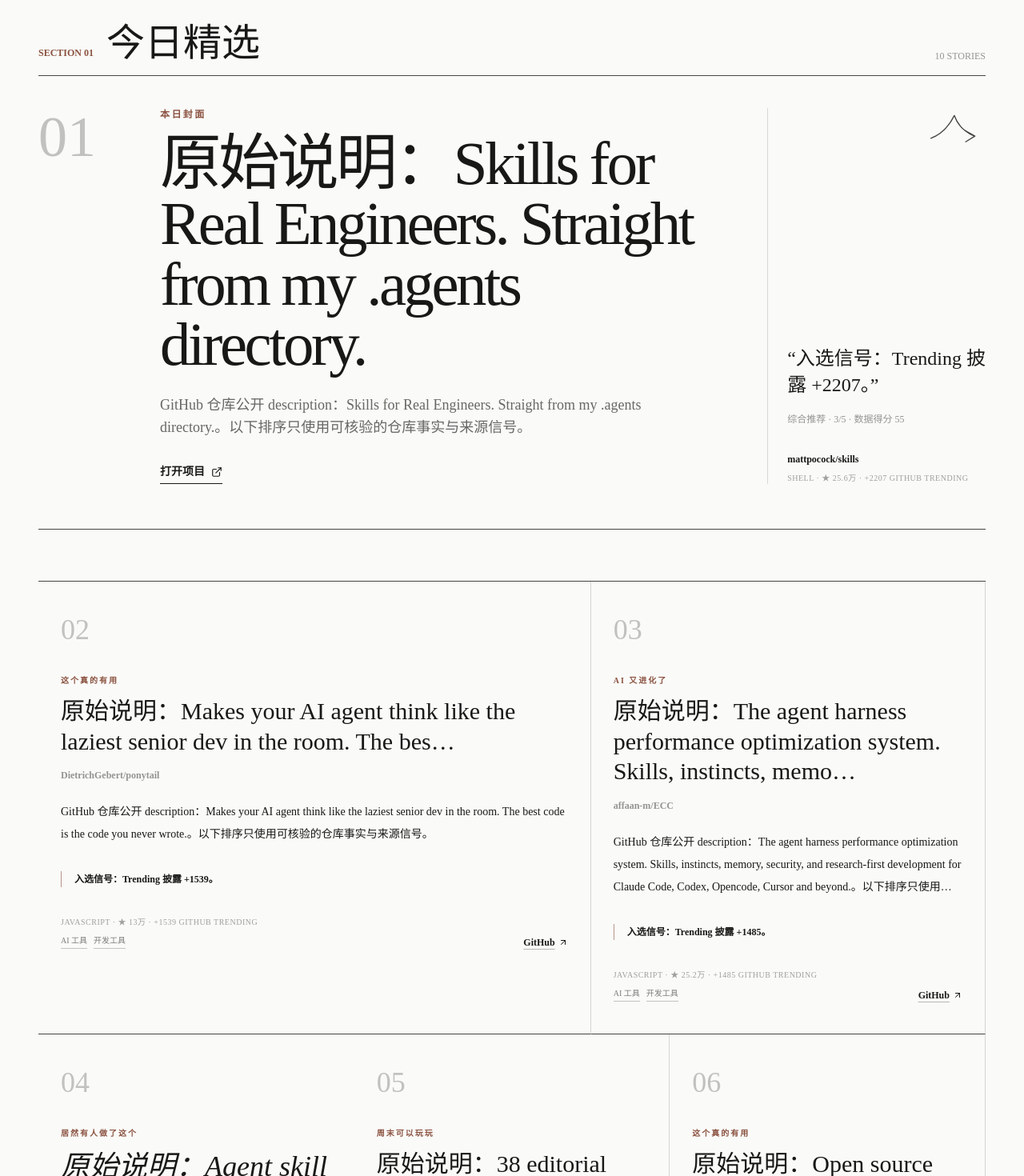
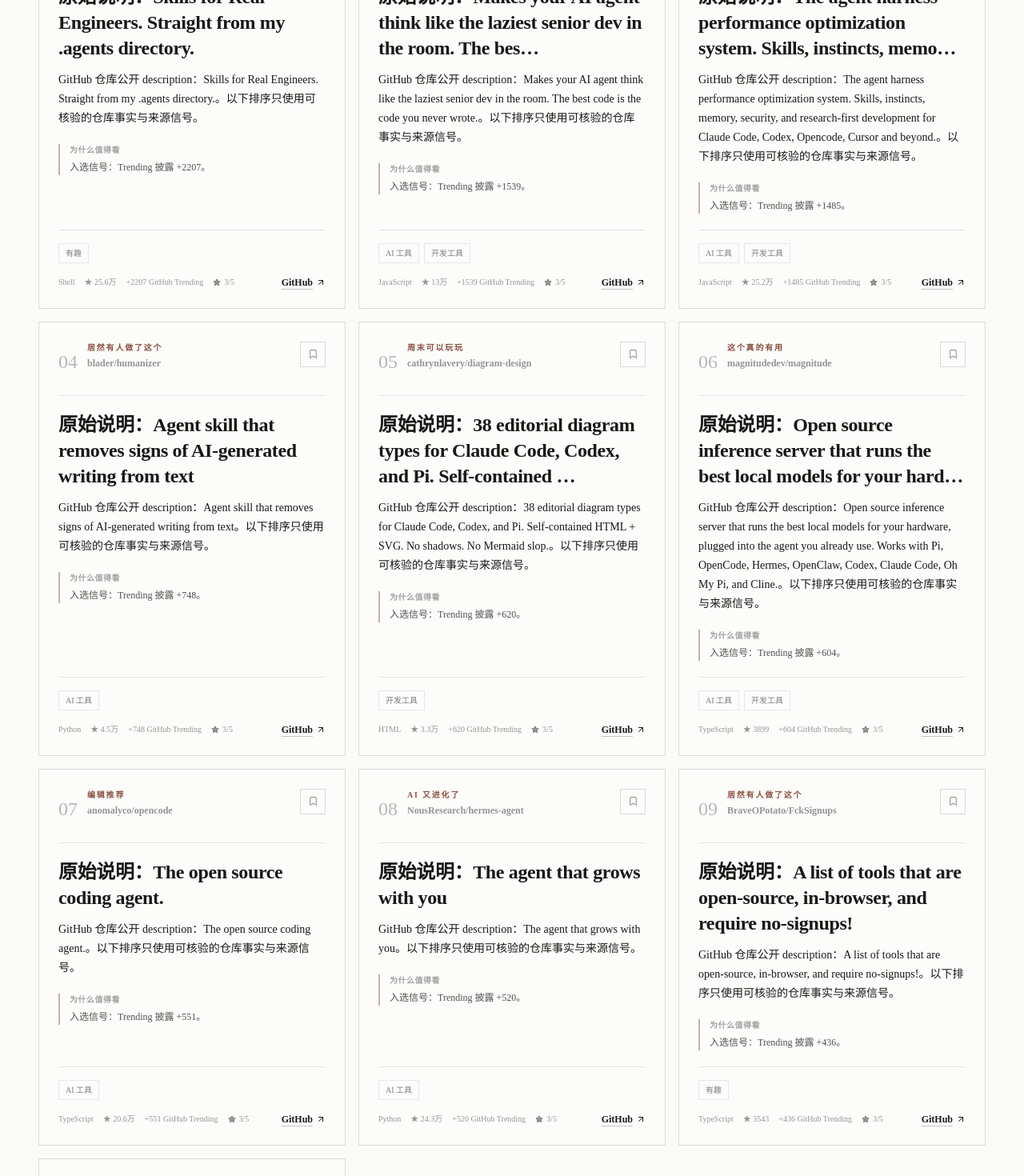
Before and after one commit to seiyachan-desuyo/github-todays-fun, a Next.js app: page / in a window 1280 px wide. Shown: the part 860-2330 px from the top of the page at 80% size. Built offline with nearby package versions, Linux system fonts and the light colour scheme.

Commit message:
调整为紧凑项目卡片列表
Co-Authored-By: Aime <aime@bytedance.com>

```diff
--- a/src/components/DailyDiscover.tsx
+++ b/src/components/DailyDiscover.tsx
@@ -59,8 +59,6 @@
   }
 
   const formattedDate = new Intl.DateTimeFormat("zh-CN", { year: "numeric", month: "long", day: "numeric", weekday: "long" }).format(new Date(`${edition.date}T12:00:00+08:00`));
-  const featured = projects[0];
-  const remaining = projects.slice(1);
 
   return (
     <main className="min-h-screen bg-paper text-ink">
@@ -77,7 +75,7 @@
               <MastheadMark />
               <div>
                 <p className="mb-1 text-[10px] font-bold uppercase tracking-[0.28em] text-accent">GitHub Daily Review</p>
-                <h1 className="font-serif text-[clamp(2.35rem,7vw,5.8rem)] font-semibold leading-[0.9] tracking-[-0.055em]">GitHub 今日好玩</h1>
+                <h1 className="font-serif text-[clamp(2rem,4vw,3.6rem)] font-semibold leading-none tracking-[-0.04em]">GitHub 今日好玩</h1>
               </div>
             </Link>
             <div className="flex items-end justify-between gap-8 border-t border-ink/15 pt-4 text-xs lg:border-0 lg:pt-0">
@@ -110,14 +108,14 @@
           </nav>
         </header>
 
-        <section className="grid border-b border-ink/80 py-10 sm:py-14 lg:grid-cols-[1.2fr_.8fr] lg:gap-16 lg:py-20">
+        <section className="grid border-b border-ink/80 py-9 sm:py-12 lg:grid-cols-[1.15fr_.85fr] lg:gap-14">
           <div>
             <p className="mb-5 text-xs font-bold uppercase tracking-[0.22em] text-accent">The Editor&apos;s Note / 今日编辑语</p>
-            <h2 className="max-w-4xl font-serif text-[clamp(2.7rem,7vw,6.8rem)] font-medium leading-[0.94] tracking-[-0.05em]">今天 GitHub<br />又有什么<span className="italic">好玩的？</span></h2>
+            <h2 className="max-w-3xl font-serif text-[clamp(2.1rem,4.5vw,4.2rem)] font-medium leading-[1.02] tracking-[-0.04em]">今天 GitHub 又有什么<span className="italic">好玩的？</span></h2>
           </div>
-          <div className="relative mt-10 flex flex-col justify-end border-l border-ink/15 pl-6 lg:mt-0 lg:pl-10">
+          <div className="relative mt-8 flex flex-col justify-end border-l border-ink/15 pl-6 lg:mt-0 lg:pl-9">
             <div className="absolute right-0 top-0 hidden lg:block"><CornerDoodle /></div>
-            <p className="max-w-md text-lg leading-8 text-ink/68">{edition.summary}</p>
+            <p className="max-w-lg text-sm leading-7 text-ink/68 sm:text-base">{edition.summary}</p>
             <a href="#today-picks" className="mt-8 inline-flex w-fit items-center gap-2 border-b border-ink pb-1 text-sm font-semibold hover:border-accent hover:text-accent">翻开本期 <ArrowDown size={15} /></a>
           </div>
         </section>
@@ -133,25 +131,20 @@
           {edition.pipelineStats && <p className="text-ink/50">原始 {edition.pipelineStats.rawCandidateCount} → 去重 {edition.pipelineStats.dedupedCandidateCount} → 入选 {edition.pipelineStats.selectedCount}</p>}
         </section>
 
-        <section id="today-picks" className="py-12 sm:py-16">
-          <div className="mb-10 flex items-end justify-between border-b border-ink/80 pb-4">
-            <div className="flex items-baseline gap-4"><span className="text-xs font-bold text-accent">SECTION 01</span><h2 className="font-serif text-3xl sm:text-5xl">今日精选</h2></div>
-            <span className="text-xs text-ink/45">{String(projects.length).padStart(2, "0")} STORIES</span>
+        <section id="today-picks" className="py-10 sm:py-12">
+          <div className="mb-7 flex items-end justify-between border-b border-ink/80 pb-4">
+            <div className="flex items-baseline gap-4"><span className="text-xs font-bold text-accent">SECTION 01</span><h2 className="font-serif text-2xl sm:text-3xl">今日精选</h2></div>
+            <span className="text-xs text-ink/45">{String(projects.length).padStart(2, "0")} PROJECTS</span>
           </div>
 
-          {featured ? (
-            <div>
-              <ProjectCard project={featured} index={0} variant="lead" saved={saved.includes(featured.canonicalUrl)} onToggleSaved={() => toggleSaved(featured.canonicalUrl)} />
-              {remaining.length > 0 && (
-                <div className="mt-16 grid border-t border-ink/80 md:grid-cols-2 lg:grid-cols-12">
-                  {remaining.map((project, index) => (
-                    <ProjectCard key={project.canonicalUrl} project={project} index={index + 1} variant={index % 4 === 2 ? "quote" : "story"} saved={saved.includes(project.canonicalUrl)} onToggleSaved={() => toggleSaved(project.canonicalUrl)} className={index % 5 === 0 ? "lg:col-span-7" : index % 5 === 1 ? "lg:col-span-5" : index % 5 === 2 ? "lg:col-span-4" : "lg:col-span-4"} />
-                  ))}
-                </div>
-              )}
+          {projects.length ? (
+            <div className="grid gap-4 md:grid-cols-2 xl:grid-cols-3">
+              {projects.map((project, index) => (
+                <ProjectCard key={project.canonicalUrl} project={project} index={index} saved={saved.includes(project.canonicalUrl)} onToggleSaved={() => toggleSaved(project.canonicalUrl)} />
+              ))}
             </div>
           ) : (
-            <div className="border-b border-ink/80 py-24 text-center"><p className="font-serif text-3xl">这个栏目今天休刊。</p><button className="mt-5 border-b border-ink text-sm" onClick={() => setActive("Today")}>回到 Today</button></div>
+            <div className="border border-ink/15 py-20 text-center"><p className="font-serif text-2xl">这个栏目今天还没有项目。</p><button className="mt-5 border-b border-ink text-sm" onClick={() => setActive("Today")}>回到 Today</button></div>
           )}
         </section>
 
--- a/src/components/ProjectCard.tsx
+++ b/src/components/ProjectCard.tsx
@@ -1,79 +1,61 @@
 "use client";
 
-import { ArrowUpRight, Bookmark, ExternalLink } from "lucide-react";
+import { ArrowUpRight, Bookmark, Star } from "lucide-react";
 import type { EditorialProject } from "@/lib/types";
 
 function compactNumber(value: number) {
   return new Intl.NumberFormat("zh-CN", { notation: "compact", maximumFractionDigits: 1 }).format(value);
 }
 
-function Doodle({ index }: { index: number }) {
-  if (index % 3 === 0) return <svg aria-hidden="true" viewBox="0 0 90 62" className="h-14 w-20"><path d="M13 42c14-5 25-16 33-32 4 12 12 22 28 29M61 31l14 8-13 8" fill="none" stroke="currentColor" strokeLinecap="round" strokeLinejoin="round" strokeWidth="1.5" /></svg>;
-  if (index % 3 === 1) return <svg aria-hidden="true" viewBox="0 0 70 60" className="h-14 w-16"><path d="M18 17h34v28H18zM25 51h20M28 24c4 3 10 3 14 0M26 36h18" fill="none" stroke="currentColor" strokeLinecap="round" strokeWidth="1.5" /></svg>;
-  return <svg aria-hidden="true" viewBox="0 0 70 60" className="h-14 w-16"><path d="M24 41c-7-13-3-27 11-31 14 4 18 18 11 31M29 41h12M31 47h8M35 10v-6M18 17l-5-4M52 17l5-4" fill="none" stroke="currentColor" strokeLinecap="round" strokeWidth="1.5" /></svg>;
-}
-
-export function ProjectCard({ project, index, variant, saved, onToggleSaved, className = "" }: {
+export function ProjectCard({ project, index, saved, onToggleSaved }: {
   project: EditorialProject;
   index: number;
-  variant: "lead" | "story" | "quote";
   saved: boolean;
   onToggleSaved: () => void;
-  className?: string;
 }) {
   const number = String(index + 1).padStart(2, "0");
-  const eyebrow = index === 0 ? "本日封面" : index % 4 === 1 ? "这个真的有用" : index % 4 === 2 ? "AI 又进化了" : index % 4 === 3 ? "居然有人做了这个" : "周末可以玩玩";
+  const label = index % 5 === 0 ? "这个真的有用" : index % 5 === 1 ? "编辑推荐" : index % 5 === 2 ? "AI 又进化了" : index % 5 === 3 ? "居然有人做了这个" : "周末可以玩玩";
   const growthLabel = typeof project.recentGrowth === "number"
-    ? `+${compactNumber(project.recentGrowth)} ${project.growthSource === "snapshot" ? "vs snapshot" : "GitHub Trending"}`
-    : "增长：等待快照基线";
-  const metadata = [project.language, typeof project.stars === "number" ? `★ ${compactNumber(project.stars)}` : null, growthLabel].filter(Boolean);
-
-  if (variant === "lead") {
-    return (
-      <article className="group grid gap-8 border-b border-ink/80 pb-14 lg:grid-cols-[7rem_1.45fr_.55fr] lg:gap-10">
-        <div className="font-serif text-6xl font-light text-ink/25 sm:text-7xl">{number}</div>
-        <div>
-          <p className="mb-4 text-xs font-bold uppercase tracking-[0.2em] text-accent">{eyebrow}</p>
-          <h3 className="max-w-4xl font-serif text-[clamp(2.5rem,6vw,5.6rem)] font-medium leading-[0.98] tracking-[-0.045em]">{project.plainSummary}</h3>
-          <p className="mt-6 max-w-2xl text-base leading-8 text-ink/65 sm:text-lg">{project.introduction}</p>
-          <a href={project.githubUrl} target="_blank" rel="noreferrer" className="mt-8 inline-flex items-center gap-2 border-b border-ink pb-1 text-sm font-semibold transition hover:translate-x-1 hover:border-accent hover:text-accent">打开项目 <ExternalLink size={14} /></a>
-        </div>
-        <aside className="flex flex-col justify-between border-l border-ink/15 pl-6">
-          <div className="self-end opacity-80"><Doodle index={index} /></div>
-          <div>
-            <p className="font-serif text-2xl leading-snug">“{project.whyToday}”</p>
-            <p className="mt-4 text-xs leading-5 text-ink/45">综合推荐 · {project.recommendation}/5 · 数据得分 {project.score?.total ?? "—"}</p>
-            <p className="mt-8 break-all text-xs font-semibold">{project.name}</p>
-            <p className="mt-2 text-[10px] uppercase tracking-wider text-ink/40">{metadata.join(" · ") || "GitHub repository"}</p>
-          </div>
-        </aside>
-      </article>
-    );
-  }
+    ? `+${compactNumber(project.recentGrowth)} ${project.growthSource === "snapshot" ? "较上次快照" : "GitHub Trending"}`
+    : "增长待观察";
 
   return (
-    <article className={`editorial-story group relative border-b border-ink/80 py-10 md:px-7 lg:min-h-[34rem] ${className}`}>
-      <div className="flex items-start justify-between">
-        <span className="font-serif text-4xl font-light text-ink/25">{number}</span>
-        <button onClick={onToggleSaved} aria-label={saved ? "取消收藏" : "收藏项目"} className={`grid h-8 w-8 place-items-center border transition ${saved ? "border-accent bg-accent text-paper" : "border-ink/20 opacity-0 group-hover:opacity-100 hover:border-ink"}`}>
+    <article className="group flex h-full flex-col border border-ink/15 bg-white/35 p-5 transition hover:-translate-y-0.5 hover:border-ink/55 hover:bg-white/65 sm:p-6">
+      <div className="flex items-start justify-between gap-5 border-b border-ink/10 pb-4">
+        <div className="flex min-w-0 items-center gap-3">
+          <span className="font-serif text-2xl text-ink/30">{number}</span>
+          <div className="min-w-0">
+            <p className="text-[10px] font-bold uppercase tracking-[0.18em] text-accent">{label}</p>
+            <p className="mt-1 min-h-8 break-all text-xs font-semibold leading-4 text-ink/45" title={project.name}>{project.name}</p>
+          </div>
+        </div>
+        <button onClick={onToggleSaved} aria-label={saved ? "取消收藏" : "收藏项目"} className={`grid h-8 w-8 shrink-0 place-items-center border transition ${saved ? "border-accent bg-accent text-paper" : "border-ink/15 text-ink/45 hover:border-ink hover:text-ink"}`}>
           <Bookmark size={13} fill={saved ? "currentColor" : "none"} />
         </button>
       </div>
-      <div className="mt-9">
-        <p className="mb-3 text-[10px] font-bold uppercase tracking-[0.2em] text-accent">{eyebrow}</p>
-        <h3 className={`${variant === "quote" ? "font-serif text-4xl italic leading-tight" : "font-serif text-3xl leading-tight"}`}>{project.plainSummary}</h3>
-        <p className="mt-4 break-all text-xs font-semibold text-ink/45">{project.name}</p>
-        <p className="mt-6 line-clamp-3 text-sm leading-7 text-ink/62">{project.introduction}</p>
+
+      <div className="flex-1 py-5">
+        <h3 className="font-serif text-xl font-semibold leading-snug tracking-[-0.015em] sm:text-2xl">{project.plainSummary}</h3>
+        <p className="mt-3 text-sm leading-6 text-ink/62">{project.introduction}</p>
+        <div className="mt-5 border-l-2 border-accent/45 pl-3">
+          <p className="mb-1 text-[10px] font-bold uppercase tracking-wider text-ink/40">为什么值得看</p>
+          <p className="text-xs font-medium leading-5 text-ink/75">{project.whyToday}</p>
+        </div>
       </div>
-      <div className="mt-8 border-l border-accent/60 pl-4">
-        <p className="text-xs font-semibold leading-5">{project.whyToday}</p>
-      </div>
-      <div className="mt-9 flex flex-wrap items-end justify-between gap-4">
-        <div>
-          <div className="flex flex-wrap gap-x-3 gap-y-1 text-[10px] uppercase tracking-wider text-ink/40"><span>{metadata.join(" · ") || "GitHub"}</span></div>
-          <div className="mt-2 flex flex-wrap gap-2">{project.editorialTags.slice(0, 3).map((tag) => <span key={tag} className="border-b border-ink/25 pb-0.5 text-[10px] text-ink/55">{tag}</span>)}</div>
+
+      <div className="border-t border-ink/10 pt-4">
+        <div className="flex flex-wrap gap-1.5">
+          {project.editorialTags.slice(0, 3).map((tag) => <span key={tag} className="border border-ink/12 px-2 py-1 text-[10px] text-ink/55">{tag}</span>)}
         </div>
-        <a href={project.githubUrl} target="_blank" rel="noreferrer" aria-label={`在 GitHub 查看 ${project.name}`} className="inline-flex items-center gap-1 text-xs font-semibold underline decoration-ink/30 underline-offset-4 hover:text-accent">GitHub <ArrowUpRight size={12} /></a>
+        <div className="mt-4 flex flex-wrap items-center justify-between gap-3 text-[10px] text-ink/45">
+          <div className="flex flex-wrap items-center gap-x-3 gap-y-1">
+            {project.language && <span>{project.language}</span>}
+            {typeof project.stars === "number" && <span>★ {compactNumber(project.stars)}</span>}
+            <span>{growthLabel}</span>
+            <span className="flex items-center gap-1"><Star size={10} fill="currentColor" /> {project.recommendation}/5</span>
+          </div>
+          <a href={project.githubUrl} target="_blank" rel="noreferrer" aria-label={`在 GitHub 查看 ${project.name}`} className="inline-flex items-center gap-1 text-xs font-semibold text-ink underline decoration-ink/25 underline-offset-4 hover:text-accent">GitHub <ArrowUpRight size={12} /></a>
+        </div>
       </div>
     </article>
   );
```
